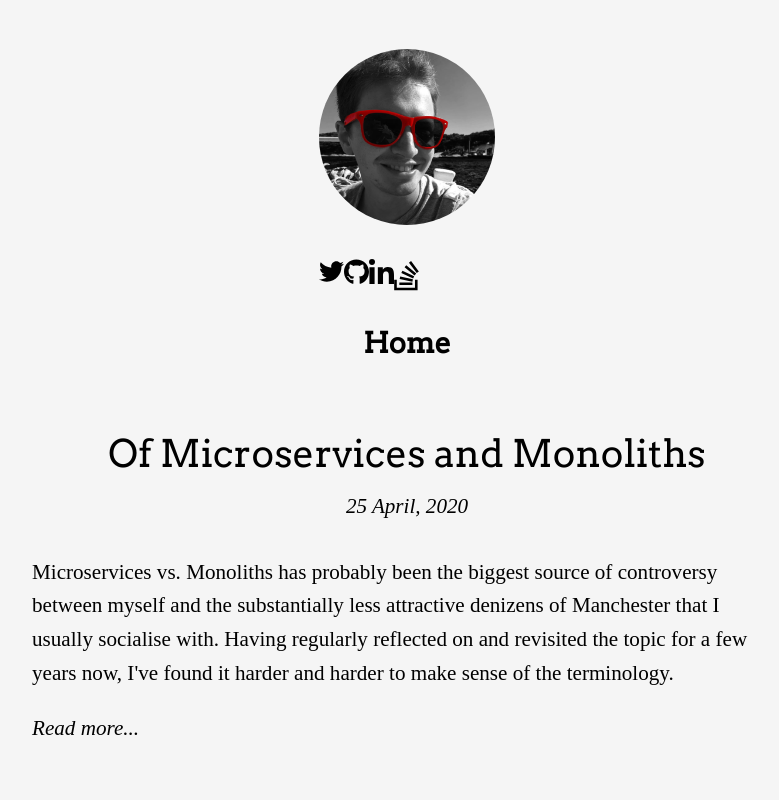
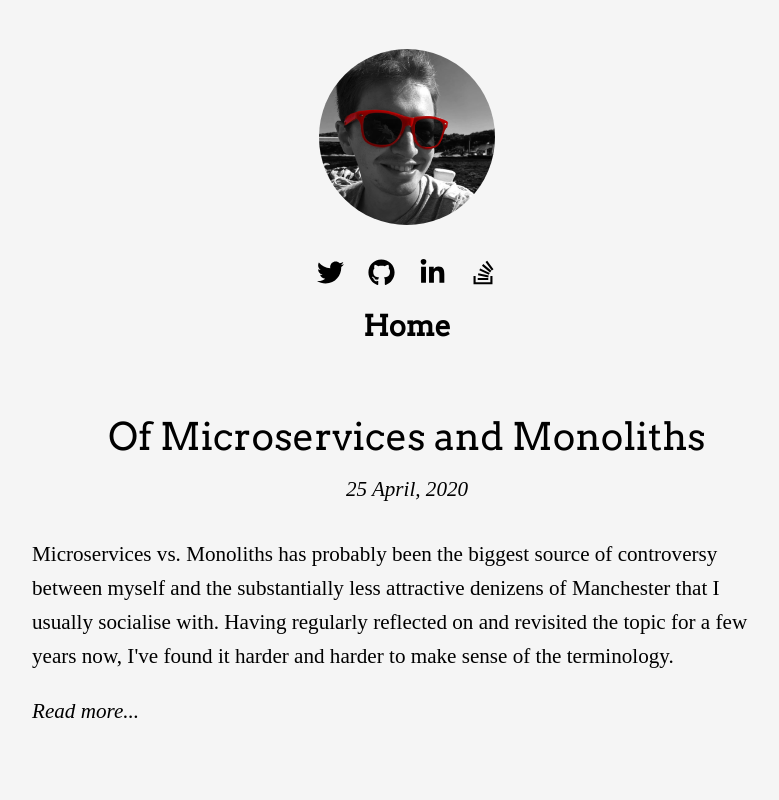
Before and after one commit to callumevans/callums-blog, an Astro site: page / in a window 1280 px wide. Shown: the top 800 px of the page, without its empty margins (233-1012 px from the left). Built offline with nearby package versions, Linux system fonts and the light colour scheme; Astro itself is replaced by a stand-in of ours; a web font is replaced by a local one.

Commit message:
Style fixes ios

```diff
--- a/src/components/SocialIcon.astro
+++ b/src/components/SocialIcon.astro
@@ -1,6 +1,5 @@
 ---
 import { Icon } from "astro-icon";
-
 const { href, icon, alt, hoverColour } = Astro.props;
 ---
 
@@ -10,10 +9,14 @@ const { href, icon, alt, hoverColour } = Astro.props;
 
 <style define:vars={{ hoverColour }}>
     a {
+        display: block;
+        height: 27px;
+        width: 27px;
         text-decoration: none;
 
         > svg {
-            width: 25px;
+            height: 27px;
+            width: 27px;
             fill: black;
         }
     }
--- a/src/components/SocialNav.astro
+++ b/src/components/SocialNav.astro
@@ -10,10 +10,9 @@ import SocialIcon from "@components/SocialIcon.astro";
 
 <style>
     div {
-        display: flex;
-
-        > * {
-            margin: 0 14px;
-        }
+        width: 100%;
+        display: grid;
+        grid-template-columns: 1fr 1fr 1fr 1fr;
+        grid-column-gap: 24px;
     }
 </style>
--- a/src/layouts/BaseLayout.astro
+++ b/src/layouts/BaseLayout.astro
@@ -14,6 +14,7 @@
         <meta name="viewport" content="width=device-width, initial-scale=1, shrink-to-fit=no">
         <meta name="title" content={title} />
         { description && <meta name="description" content={description} /> }
+        <link rel="stylesheet" href="https://cdnjs.cloudflare.com/ajax/libs/font-awesome/6.4.0/css/all.min.css" integrity="sha512-iecdLmaskl7CVkqkXNQ/ZH/XLlvWZOJyj7Yy7tcenmpD1ypASozpmT/E0iPtmFIB46ZmdtAc9eNBvH0H/ZpiBw==" crossorigin="anonymous" referrerpolicy="no-referrer" />
     </head>
     <body>
         <div id="HeadContent">
@@ -40,7 +41,7 @@
 
         @media (min-width: 600px) {
             font-size: 1.32em;
-            padding: 2.3em 1em;
+            padding: 2.3em 2em;
         }
     }
 
@@ -57,20 +58,20 @@
         font-family: "Arvo", serif;
         font-weight: bold;
         font-size: 1.35em;
+    }
 
-        > a {
+    nav > a {
         color: inherit;
         text-decoration: none;
     }
 
-        > a:hover {
-            text-decoration: underline;
+    nav > a:visited {
         color: inherit;
     }
 
-        > a:visited {
+    nav > a:hover {
         color: inherit;
-        }
+        text-decoration: underline;
     }
 
     main {
```
Lines whose indentation alone changed are shown as unchanged.
